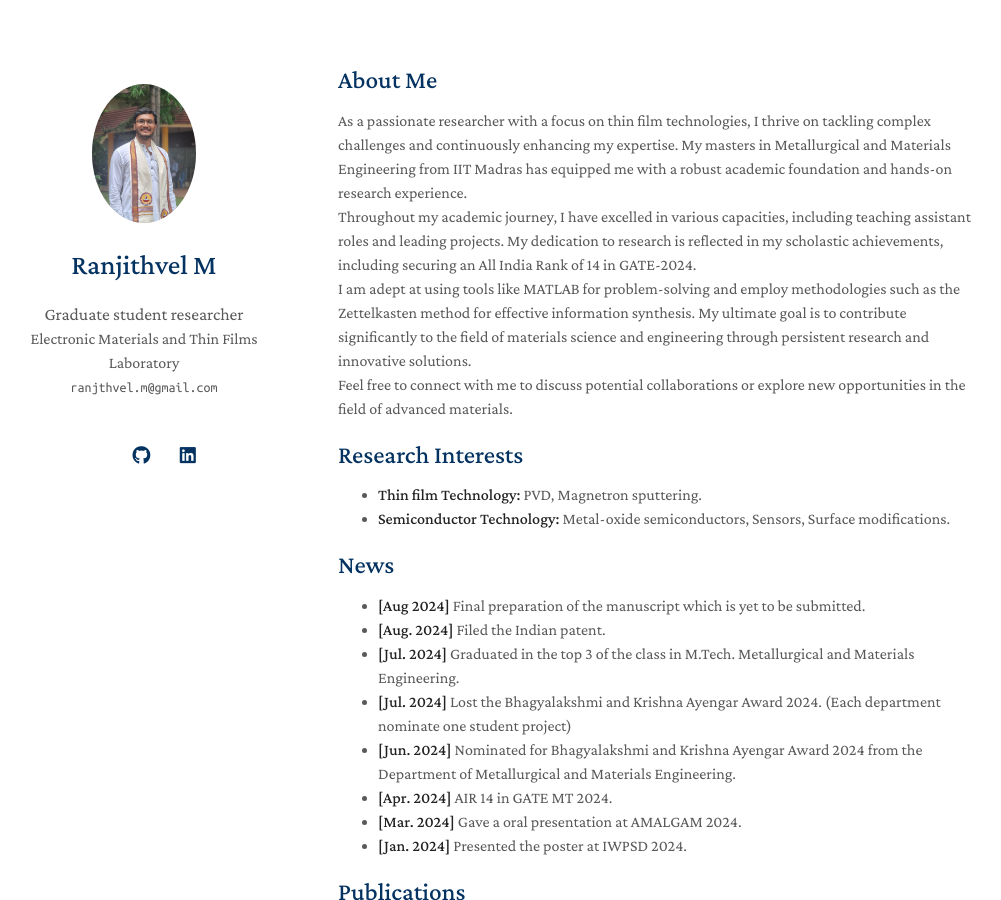
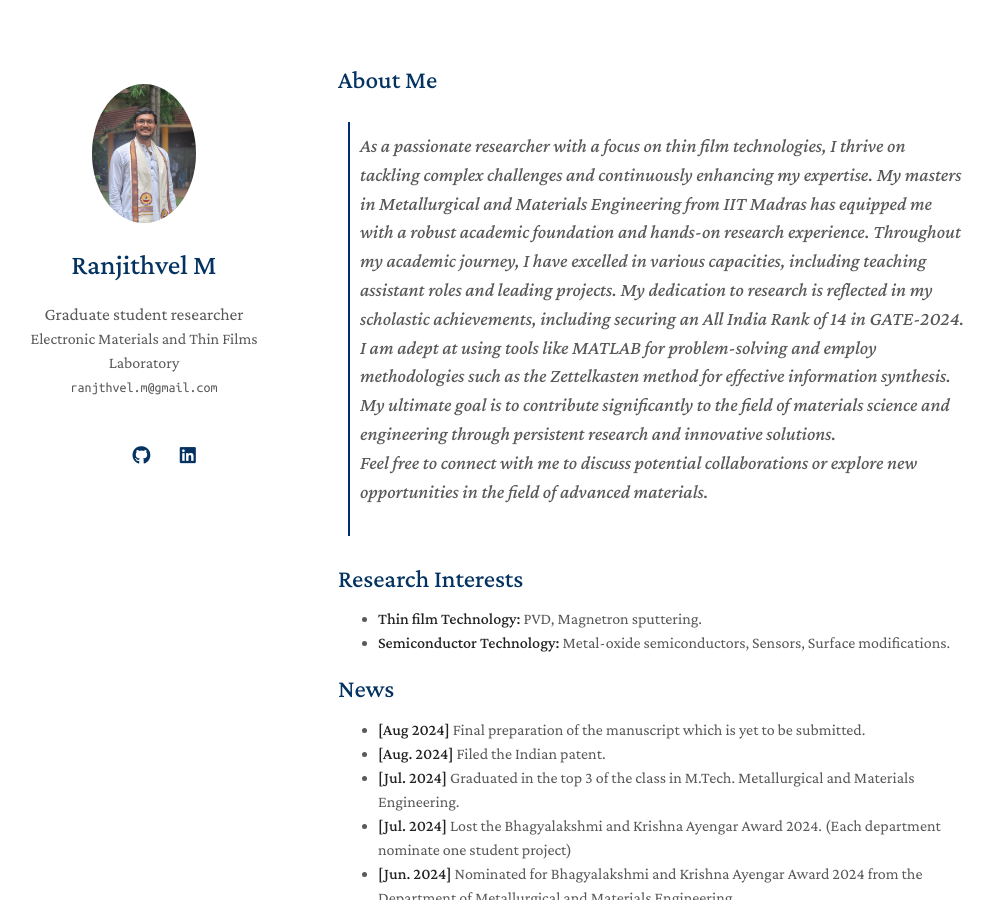
Before and after one commit to ranjithvel/ranjithvel.github.io, a Jekyll site: the page built from index.md, in a window 1280 px wide and 900 px high. Shown: the whole window, without its empty margins (132-1133 px from the left). Built offline with Jekyll 4.4.1, drawn with Linux system fonts in a browser that asks for light colours; some web fonts are replaced; a style sheet for code colours, icons or effects is not loaded; our own code applies the rules of GitHub Pages for plain Markdown files.

Commit message:
tab in markdown

```diff
--- a/index.md
+++ b/index.md
@@ -4,10 +4,9 @@ layout: homepage
 
 ## About Me
 
-As a passionate researcher with a focus on thin film technologies, I thrive on tackling complex challenges and continuously enhancing my expertise. My masters in Metallurgical and Materials Engineering from IIT Madras has equipped me with a robust academic foundation and hands-on research experience. \
-Throughout my academic journey, I have excelled in various capacities, including teaching assistant roles and leading projects. My dedication to research is reflected in my scholastic achievements, including securing an All India Rank of 14 in GATE-2024. \
-I am adept at using tools like MATLAB for problem-solving and employ methodologies such as the Zettelkasten method for effective information synthesis. My ultimate goal is to contribute significantly to the field of materials science and engineering through persistent research and innovative solutions.\
-Feel free to connect with me to discuss potential collaborations or explore new opportunities in the field of advanced materials.
+> As a passionate researcher with a focus on thin film technologies, I thrive on tackling complex challenges and continuously enhancing my expertise. My masters in Metallurgical and Materials Engineering from IIT Madras has equipped me with a robust academic foundation and hands-on research experience. Throughout my academic journey, I have excelled in various capacities, including teaching assistant roles and leading projects. My dedication to research is reflected in my scholastic achievements, including securing an All India Rank of 14 in GATE-2024. \
+> I am adept at using tools like MATLAB for problem-solving and employ methodologies such as the Zettelkasten method for effective information synthesis. My ultimate goal is to contribute significantly to the field of materials science and engineering through persistent research and innovative solutions.\
+> Feel free to connect with me to discuss potential collaborations or explore new opportunities in the field of advanced materials.
 
 ## Research Interests
 
```
